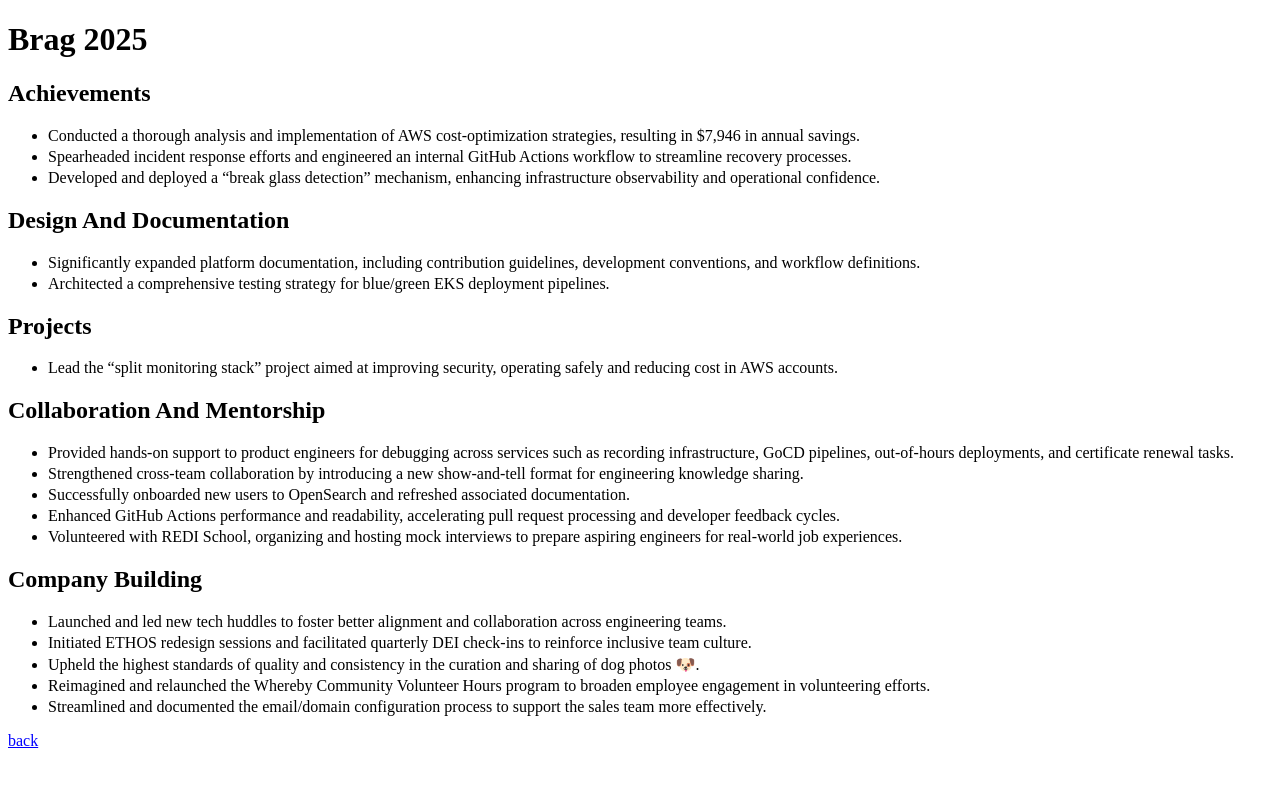
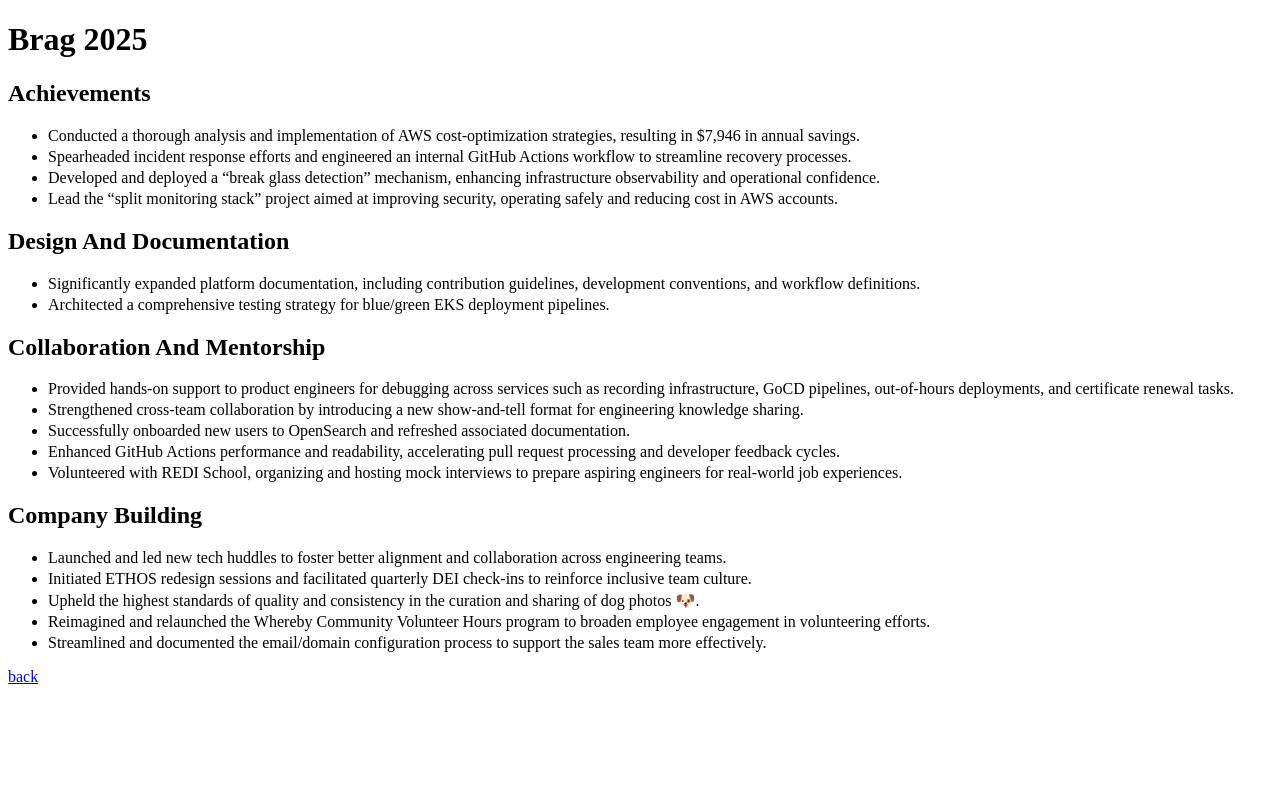
Before and after one commit to jsphwllng/jsphwllng.github.io, a Jekyll site: the page built from brag2025.md, in a window 1280 px wide. Shown: the top 787 px of the page. Built offline with Jekyll 4.4.1, drawn with Linux system fonts in a browser that asks for light colours.

Commit message:
recordering

```diff
--- a/brag2025.md
+++ b/brag2025.md
@@ -8,15 +8,12 @@ layout: default
 - Conducted a thorough analysis and implementation of AWS cost-optimization strategies, resulting in $7,946 in annual savings.
 - Spearheaded incident response efforts and engineered an internal GitHub Actions workflow to streamline recovery processes.
 - Developed and deployed a “break glass detection” mechanism, enhancing infrastructure observability and operational confidence.
+- Lead the "split monitoring stack" project aimed at improving security, operating safely and reducing cost in AWS accounts.
 
 ## Design and Documentation
 
 - Significantly expanded platform documentation, including contribution guidelines, development conventions, and workflow definitions.
 - Architected a comprehensive testing strategy for blue/green EKS deployment pipelines.
-
-## Projects
-
-- Lead the "split monitoring stack" project aimed at improving security, operating safely and reducing cost in AWS accounts.
 
 ## Collaboration and Mentorship
 
```
